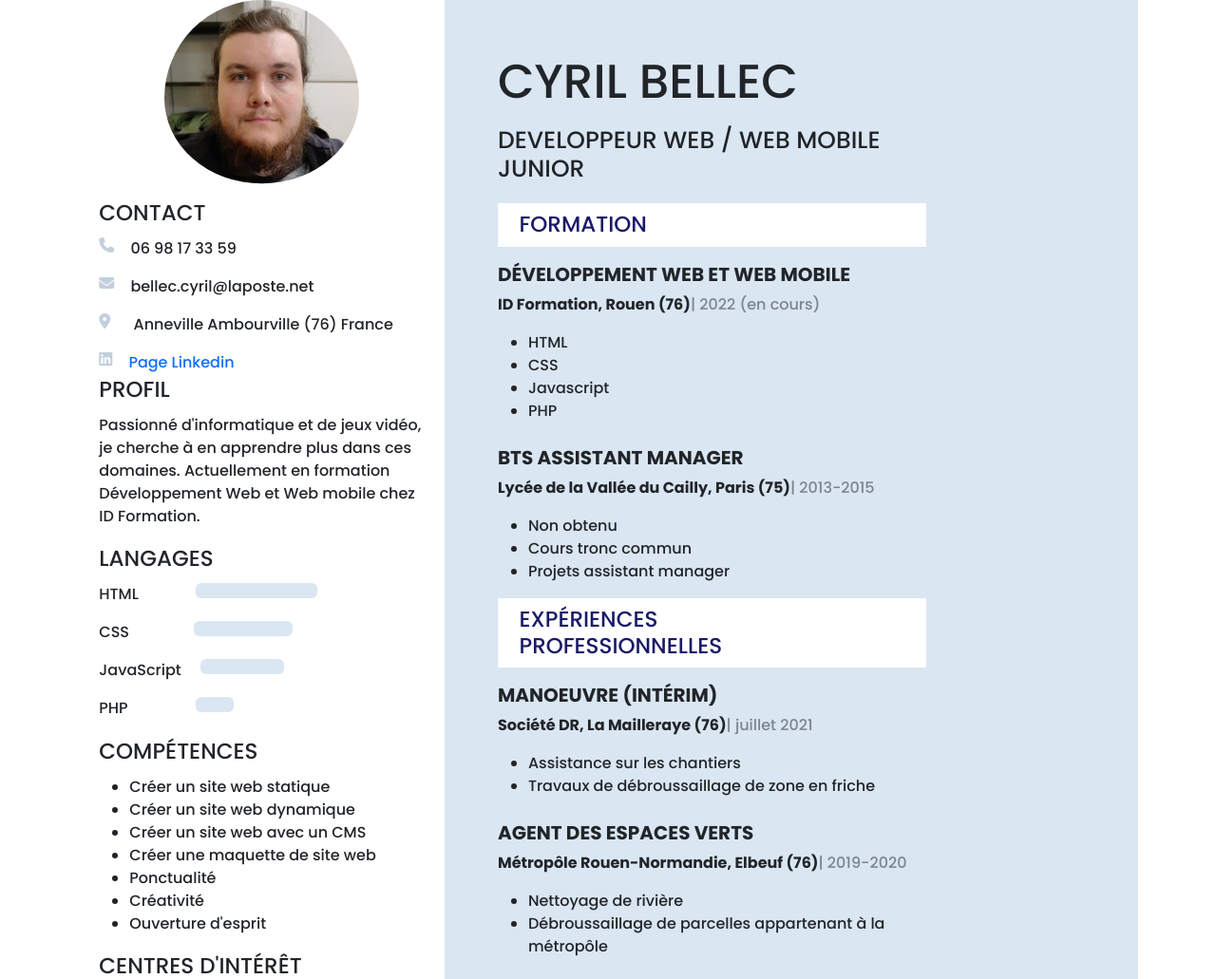
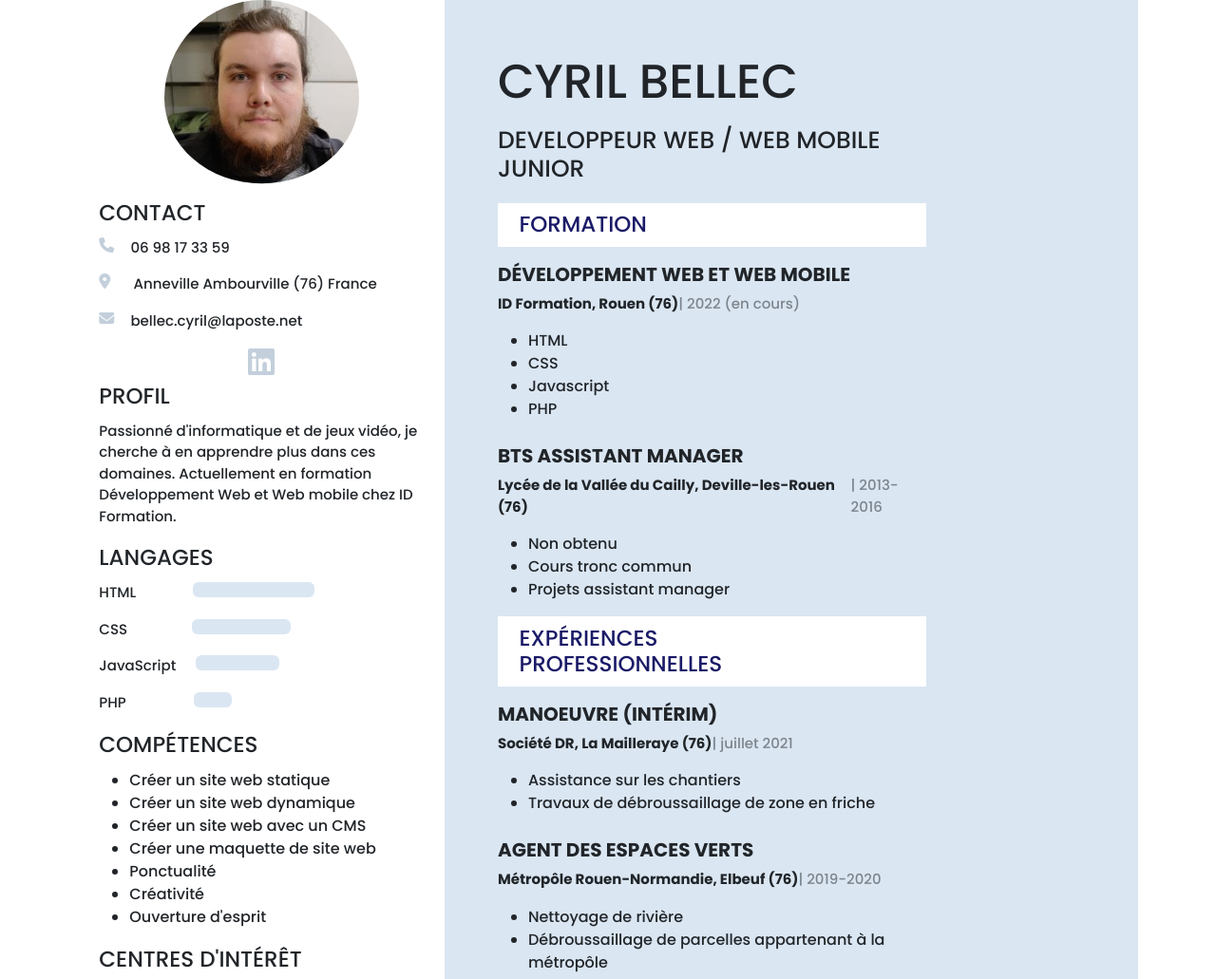
Before and after one commit to Sinisterw0lf/CV-cyril, a plain HTML site: page index.html in a window 1280 px wide. Shown: the top 1031 px of the page at 95% size. Drawn offline with nearby package versions, Linux system fonts and the light colour scheme.

Commit message:
finished

```diff
--- a/css/style.css
+++ b/css/style.css
@@ -29,10 +29,11 @@ h4 {
 }
 
 p {
-  font-size: 16px;
+  font-size: 15px;
 }
 
-.fa-solid ,.fa-brands {
+.fa-solid,
+.fa-brands {
   color: #c3cfdb;
 }
 
@@ -54,6 +55,7 @@ p {
   border-radius: 100%;
   padding-bottom: 4%;
 }
+/* contact */
 
 .phone {
   display: flex;
@@ -79,13 +81,17 @@ p {
   padding-left: 24.2656px;
 }
 
-.linkedin{
+.linkedin {
   display: flex;
+  justify-content: center;
 }
 .linkedin a {
-  padding-left: 5%;
+  /* padding-left: 6%;
+  padding-bottom: 3%; */
   text-decoration: none;
 }
+
+/* langages */
 
 progress {
   -webkit-appearance: none;
@@ -108,7 +114,7 @@ progress {
 
 .level2 {
   display: flex;
-  gap:20%;
+  gap: 20%;
 }
 
 .level3 {
@@ -120,6 +126,8 @@ progress {
   display: flex;
   gap: 21%;
 }
+
+/* centres d'intérêt */
 
 .manette {
   width: 100%;
--- a/index.html
+++ b/index.html
@@ -42,19 +42,20 @@
             <i class="fa-solid fa-phone"> </i>
             <p>06 98 17 33 59</p>
           </div>
+          <div class="address">
+            <i class="fa-solid fa-location-dot"> </i>
+            <p>Anneville Ambourville (76) France</p>
+          </div>
           <div class="mail">
             <i class="fa-solid fa-envelope"> </i>
             <p>bellec.cyril@laposte.net</p>
           </div>
-          <div class="address">
-            <i class="fa-solid fa-location-dot"> </i>
-            <p>Anneville Ambourville (76) France</p>
-          </div>
           <div class="linkedin">
-            <i class="fa-brands fa-linkedin"></i>
-            <a href="https://www.linkedin.com/in/cyril-bellec-4142aab2/"
-              >Page Linkedin</a
-            >
+            <a
+              href="https://www.linkedin.com/in/cyril-bellec-4142aab2/"
+              target="_blank"
+              ><i class="fa-brands fa-linkedin fa-2x"></i
+            ></a>
           </div>
         </div>
         <!-- profil -->
@@ -110,7 +111,6 @@
             </div>
             <div class="line2">
               <img class="cinema" src="img/cinema.jpg" alt="" />
-              <!-- <img src="img/hiker.png" alt="" /> -->
               <img src="img/book.png" alt="" />
             </div>
           </div>
@@ -136,14 +136,13 @@
           </ul>
           <h4>BTS Assistant Manager</h4>
           <div class="two-p">
-            <p class="p-bold">Lycée de la Vallée du Cailly, Paris (75)</p>
-            <p class="p-gray">| 2013-2015</p>
+            <p class="p-bold">Lycée de la Vallée du Cailly, Deville-les-Rouen (76)</p>
+            <p class="p-gray">| 2013-2016</p>
           </div>
           <ul>
             <li>Non obtenu</li>
             <li>Cours tronc commun</li>
             <li>Projets assistant manager</li>
-            <!-- <li>UNSS badminton</li> -->
           </ul>
         </div>
         <!-- div expériences professionnelles -->
@@ -157,7 +156,6 @@
           <ul>
             <li>Assistance sur les chantiers</li>
             <li>Travaux de débroussaillage de zone en friche</li>
-            <!-- <li>Traduction de documents pour des particuliers</li> -->
           </ul>
           <h4>Agent des espaces verts</h4>
           <div class="two-p">
@@ -181,20 +179,6 @@
             <li>Livraison de lettres et de colis à leurs propriétaires</li>
           </ul>
         </div>
-        <!-- div bénévolat -->
-        <!-- <div>
-          <h3>Bénévolat</h3>
-          <h4>Bénévole</h4>
-          <div class="two-p">
-            <p class="p-bold">Le Secours Populaire</p>
-            <p class="p-gray">| mars 2021</p>
-          </div>
-          <ul>
-            <li>Collecte de nourriture</li>
-            <li>Accueil des personnes en difficulté</li>
-            <li>Animation d'atelier de sensibilisation</li>
-          </ul>
-        </div> -->
       </section>
     </main>
     <!-- JavaScript bootstrap -->
```
